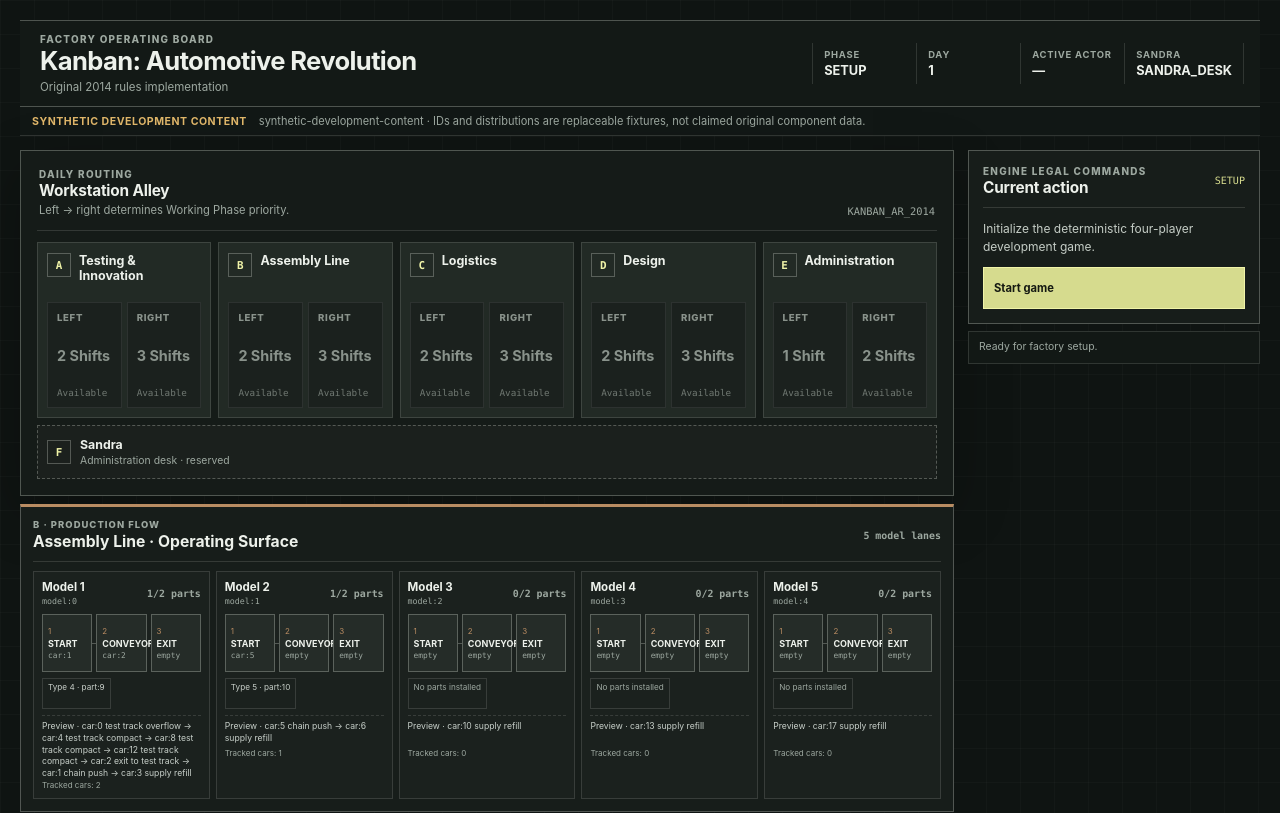
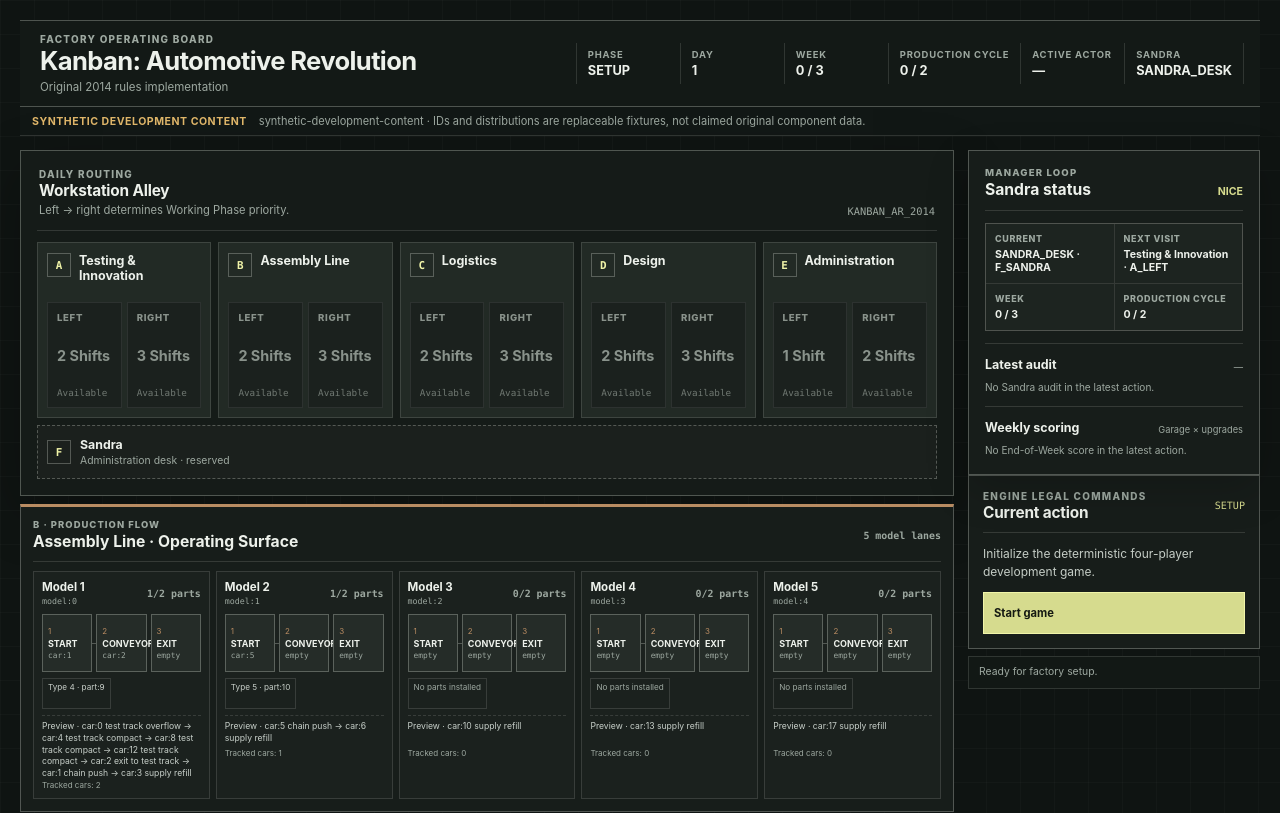
Before and after one commit to quendae/kanban, a React (Vite) app in the folder apps/web/: page / in a window 1280 px wide. Shown: the top 813 px of the page. Built offline with nearby package versions, Linux system fonts and the light colour scheme.

Commit message:
feat: wire M4 HR Sandra Week development UI

```diff
--- a/apps/web/src/App.tsx
+++ b/apps/web/src/App.tsx
@@ -15,6 +15,7 @@ import {
   getWorkstation,
   type DesignId,
   type GameCommand,
+  type GameEvent,
   type GameState,
   type PartId,
   type PartTypeId,
@@ -23,6 +24,7 @@ import {
 } from '@kanban/rules';
 import { createDevelopmentGame } from './development-game.js';
 import { AssemblyOperatingSurface, TestingInnovationSurface } from './M3Surfaces.js';
+import { HumanResourcesSurface, SandraWeekSurface } from './M4Surfaces.js';
 
 interface DepartmentLaneDefinition {
   readonly label: string;
@@ -280,6 +282,7 @@ function ActionPanel({ state, actorId, legalCommands, onCommand }: {
 
 export function App() {
   const [state, setState] = useState<GameState>(() => createDevelopmentGame());
+  const [recentEvents, setRecentEvents] = useState<readonly GameEvent[]>([]);
   const [statusMessage, setStatusMessage] = useState('Ready for factory setup.');
   const actorId = commandActor(state);
   const legalCommands = getLegalCommands(state, actorId);
@@ -288,6 +291,7 @@ export function App() {
     const result = applyCommand(state, command);
     if (result.status === 'ACCEPTED') {
       setState(result.state);
+      setRecentEvents(result.events);
       setStatusMessage(`Applied: ${commandLabel(state, command)}.`);
       return;
     }
@@ -298,7 +302,7 @@ export function App() {
     <main className="game-shell">
       <header className="game-header">
         <div className="brand-lockup"><span className="eyebrow">Factory operating board</span><h1>Kanban: Automotive Revolution</h1><span>Original 2014 rules implementation</span></div>
-        <dl className="game-status"><div><dt>Phase</dt><dd>{state.phase}</dd></div><div><dt>Day</dt><dd>{state.dayIndex + 1}</dd></div><div><dt>Active actor</dt><dd>{state.activeActorId ?? '—'}</dd></div><div><dt>Sandra</dt><dd>{state.sandra.department}</dd></div></dl>
+        <dl className="game-status"><div><dt>Phase</dt><dd>{state.phase}</dd></div><div><dt>Day</dt><dd>{state.dayIndex + 1}</dd></div><div><dt>Week</dt><dd>{state.week} / 3</dd></div><div><dt>Production Cycle</dt><dd>{state.productionCycle} / 2</dd></div><div><dt>Active actor</dt><dd>{state.activeActorId ?? '—'}</dd></div><div><dt>Sandra</dt><dd>{state.sandra.department}</dd></div></dl>
       </header>
       <div className="content-provenance" role="note"><strong>{state.content.authoritative ? 'Authoritative content' : 'Synthetic development content'}</strong><span>{state.content.id} · IDs and distributions are replaceable fixtures, not claimed original component data.</span></div>
       <div className="game-layout">
@@ -314,9 +318,11 @@ export function App() {
             <DesignStudio state={state} />
             <LogisticsFloor state={state} />
             <RecyclingBay state={state} />
+            <HumanResourcesSurface state={state} />
           </section>
         </div>
         <div className="control-column">
+          <SandraWeekSurface recentEvents={recentEvents} state={state} />
           <ActionPanel actorId={actorId} legalCommands={legalCommands} onCommand={dispatch} state={state} />
           <p className="command-status" key={state.eventIndex} role="status" aria-live="polite">{statusMessage}</p>
         </div>
```
